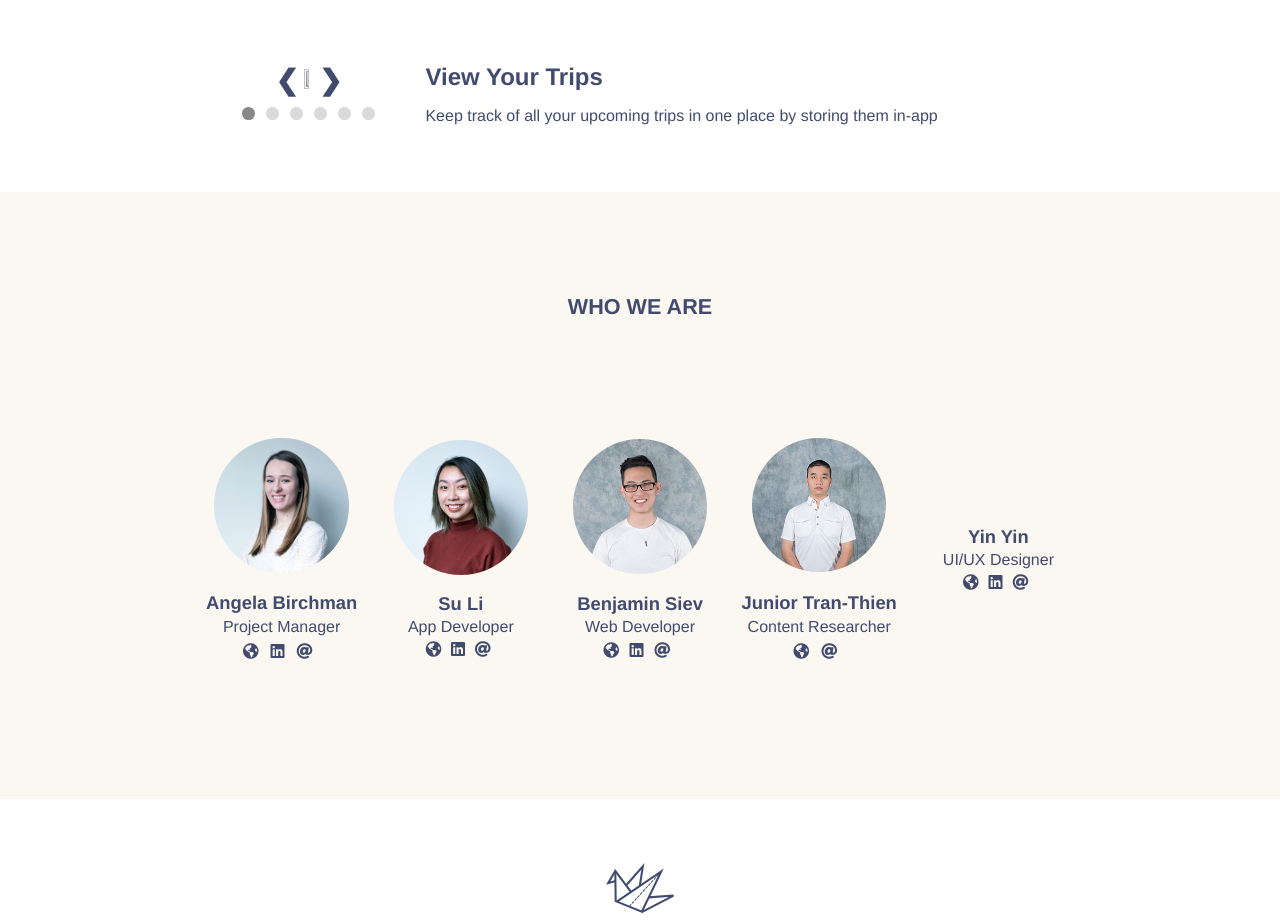
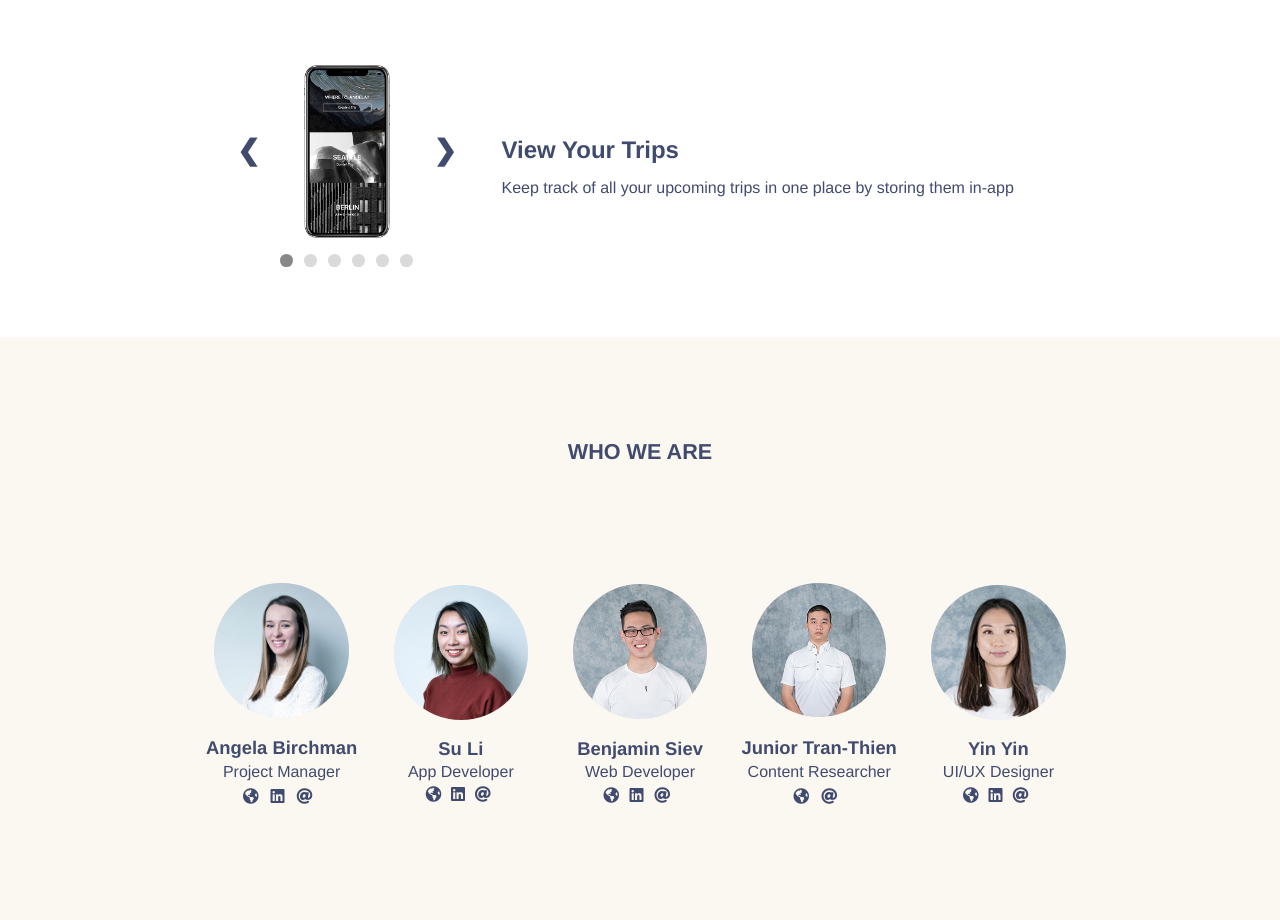
Before and after one commit to sievb/journi, a plain HTML site: page index.html in a window 1280 px wide. Shown: the part 1813-2733 px from the top of the page. Drawn offline with nearby package versions, Linux system fonts and the light colour scheme.

Commit message:
renamed file extensions in code

```diff
--- a/index.html
+++ b/index.html
@@ -119,7 +119,7 @@
                 </div>
 
                 <div class="teamImg">
-                    <img src="img/yin1.png" alt="" data-name="Yin">
+                    <img src="img/yin1.jpg" alt="" data-name="Yin">
                     <div>
                         <h4>Yin Yin</h4>
                         <p>UI/UX Designer</p>
--- a/js/index.js
+++ b/js/index.js
@@ -19,39 +19,39 @@ const imgData = [
         hover: 'img/junior2.jpg'
     },
     {
-        image: 'img/yin1.png',
-        hover: 'img/yin2.png'
+        image: 'img/yin1.jpg',
+        hover: 'img/yin2.jpg'
     }
 ];
 
 const sliderData = [
     {
-        image: "img/iPhone1.png",
+        image: "img/iPhone1.jpg",
         header: "View Your Trips",
         content: "Keep track of all your upcoming trips in one place by storing them in-app"
     },
     {
-        image: "img/iPhone2.png",
+        image: "img/iPhone2.jpg",
         header: "Add New Trips Easily",
         content: "Create new trips by filling in all the fields, or import existing ones by connecting to your Airbnb account"
     },
     {
-        image: "img/iPhone3.png",
+        image: "img/iPhone3.jpg",
         header: "Know Your Trips",
         content: "Get to know the city you're travelling to ahead of time and be prepared. The app provides a variety of concise information about your trip locations"
     },
     {
-        image: "img/iPhone4.png",
+        image: "img/iPhone4.jpg",
         header: "Keep Info Handy",
         content: "All your important information is shown in one place for ease of access in case of emergencies, or if you just need a refresher"
     },
     {
-        image: "img/iPhone5.png",
+        image: "img/iPhone5.jpg",
         header: "Safety Set-up",
         content: "Arrange check-in times for the app, as well as organizing contacts and a message for them in case of emergency"
     },
     {
-        image: "img/iPhone6.png",
+        image: "img/iPhone6.jpg",
         header: "See What's Around",
         content: "Get an idea of what resources are around you, such as 24-hour establishments and bus stops, as well as police stations and hospitals."
     }
--- a/scss/index.scss
+++ b/scss/index.scss
@@ -54,7 +54,7 @@ section
 #landing
 {
     color: #fff;
-    background-image: url("../img/landing.png");
+    background-image: url("../img/landing.jpg");
     height: 100vh;
 
     @include tablet
```
